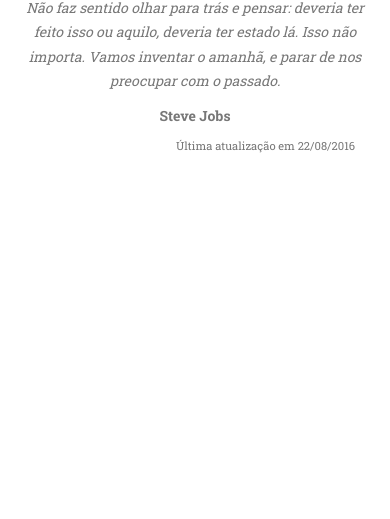
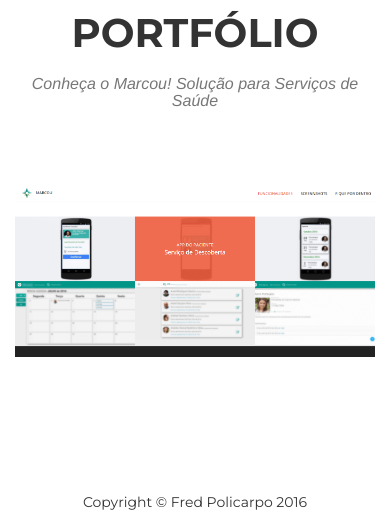
Before and after one commit to fredpolicarpo/fredpolicarpo.github.io, a website: page index.html in a window 390 px wide. Shown: the part 8699-9218 px from the top of the page. Before the commit the page ends 8878 px from the top, so only its background shows below. Drawn offline with Linux system fonts and the light colour scheme; a web font is replaced by a local one.

Commit message:
Add Portfólio

```diff
--- a/css/agency.css
+++ b/css/agency.css
@@ -41,6 +41,11 @@
   transform: scale(1.2);
   -webkit-transition: transform .5s; /* Safari */
   transition: transform .5s;
+}
+.sem-efeito {
+  transform: none !important;
+  -webkit-transition: none!important;
+  transition: none!important;
 }
 .blog {
   height: 150px;
--- a/index.html
+++ b/index.html
@@ -1,14 +1,11 @@
 <!DOCTYPE html>
 <html lang="en">
-
 <head>
-
     <meta charset="utf-8">
     <meta http-equiv="X-UA-Compatible" content="IE=edge">
     <meta name="viewport" content="width=device-width, initial-scale=1">
     <meta name="description" content="">
     <meta name="author" content="">
-
     <title>Fred Policarpo - FullStack Software Developer</title>
 
     <!-- Bootstrap Core CSS -->
@@ -25,14 +22,6 @@
     <link rel="icon" href="favicon.ico" type="image/x-icon">
     <!-- Theme CSS -->
     <link href="css/agency.min.css" rel="stylesheet">
-
-    <!-- HTML5 Shim and Respond.js IE8 support of HTML5 elements and media queries -->
-    <!-- WARNING: Respond.js doesn't work if you view the page via file:// -->
-    <!--[if lt IE 9]>
-        <script src="https://oss.maxcdn.com/libs/html5shiv/3.7.0/html5shiv.js"></script>
-        <script src="https://oss.maxcdn.com/libs/respond.js/1.4.2/respond.min.js"></script>
-    <![endif]-->
-
 </head>
 
 <body id="page-top" class="index">
@@ -74,6 +63,9 @@
                     </li>
                     <li>
                         <a class="page-scroll" href="#leituras" title="Últimas leituras">Livros</a>
+                    </li>
+                    <li>
+                        <a class="page-scroll" href="#portfolio" title="Portfólio">Portfólio</a>
                     </li>
                 </ul>
             </div>
@@ -480,6 +472,23 @@
             </div>
         </div>
     </section>
+    <section id="portfolio">
+        <div class="container">
+            <div class="row">
+                <div class="col-lg-12 text-center">
+                    <h2 class="section-heading">Portfólio</h2>
+                    <h3 class="section-subheading text-muted">Conheça o Marcou! Solução para Serviços de Saúde</h3>
+                </div>
+            </div>
+            <div class="row">
+                <div class="col-md-12 col-centered">
+                    <a href="http://marcousolucoes.com.br" target="_blank" >
+                        <img src="img/marcou.png" style="width: 100%" class="sem-efeito" alt="Marcou!">
+                    </a>
+                </div>
+            </div>
+        </div>
+    </section>
 
     <footer>
         <div class="container">
@@ -523,6 +532,13 @@
     <!-- Theme JavaScript -->
     <script src="js/agency.min.js"></script>
 
+    <!-- HTML5 Shim and Respond.js IE8 support of HTML5 elements and media queries -->
+    <!-- WARNING: Respond.js doesn't work if you view the page via file:// -->
+    <!--[if lt IE 9]>
+    <script src="https://oss.maxcdn.com/libs/html5shiv/3.7.0/html5shiv.js"></script>
+    <script src="https://oss.maxcdn.com/libs/respond.js/1.4.2/respond.min.js"></script>
+    <![endif]-->
+
 </body>
 
 </html>
```
Also changed, not shown: css/agency.min.css, img/marcou.png (added).
